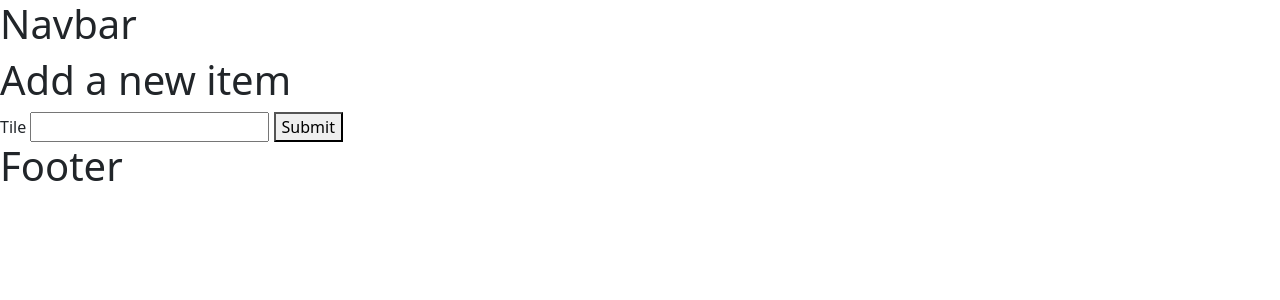
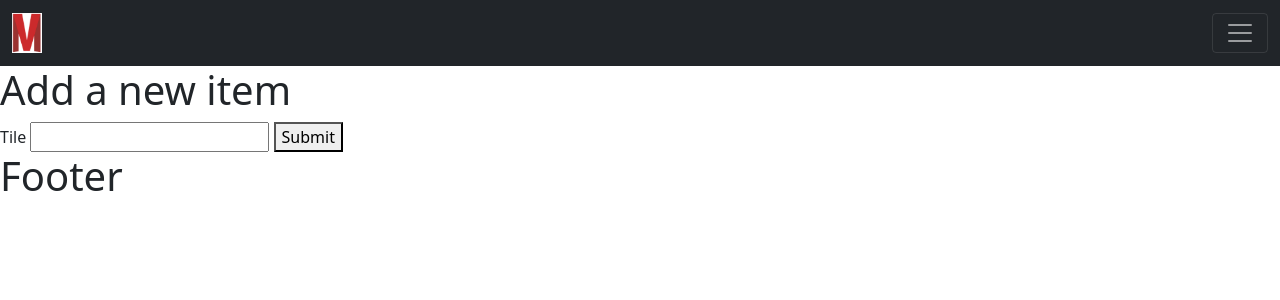
Before and after one commit to WildCodeSchool/2022-03-php-remotefr-p2-meme-flix, a PHP site: template src/View/Item/add.html.twig in a window 1280 px wide. Shown: the top 300 px of the page. Run offline with PHP 8.4, Linux system fonts and the light colour scheme; the template is opened without the code that fills it, so the values that code supplies are empty; some libraries are stand-ins or nearby versions.

Commit message:
create  navbar

```diff
--- a/src/View/Insert/_nav.html.twig
+++ b/src/View/Insert/_nav.html.twig
@@ -1,6 +1,52 @@
 
 
+ {# <nav class="navbar navbar-expand-lg navbar-dark bg-dark">
+  <div class="container-fluid">
+    <a class="navbar-brand" href="#">Navbar</a>
+    <button class="navbar-toggler" type="button" data-bs-toggle="collapse" data-bs-target="#navbarSupportedContent" aria-controls="navbarSupportedContent" aria-expanded="false" aria-label="Toggle navigation">
+      <span class="navbar-toggler-icon"></span>
+    </button>
+    <div class="collapse navbar-collapse" id="navbarSupportedContent">
+      <ul class="navbar-nav me-auto mb-2 mb-lg-0">
+        <li class="nav-item">
+          <a class="nav-link active" aria-current="page" href="#">Home</a>
+        </li>
+        <li class="nav-item">
+          <a class="nav-link" href="#">Link</a>
+        </li>
+        <li class="nav-item dropdown">
+          <a class="nav-link dropdown-toggle" href="#" id="navbarDropdown" role="button" data-bs-toggle="dropdown" aria-expanded="false">
+            Dropdown
+          </a>
+          <ul class="dropdown-menu" aria-labelledby="navbarDropdown">
+            <li><a class="dropdown-item" href="#">Action</a></li>
+            <li><a class="dropdown-item" href="#">Another action</a></li>
+            <li><hr class="dropdown-divider"></li>
+            <li><a class="dropdown-item" href="#">Something else here</a></li>
+          </ul>
+        </li>
+        <li class="nav-item">
+          <a class="nav-link disabled" href="#" tabindex="-1" aria-disabled="true">Disabled</a>
+        </li>
+      </ul>
 
-        <h1>
-            Navbar
-        </h1>
+
+       <form class="d-flex">
+        <input class="form-control me-2" type="search" placeholder="Search" aria-label="Search">
+        <button class="btn btn-outline-success" type="submit">Search</button>
+      </form>
+    </div>
+  </div>
+</nav> #}
+
+
+<nav class="navbar sticky-top navbar-dark bg-dark">
+  <div class="container-fluid">
+    <a class="navbar-brand" href="#">
+      <img src="assets/images/logo_M.png" alt="logo_M" width="30" height="40">
+    </a>
+    <button class="navbar-toggler" type="button" data-bs-toggle="collapse" data-bs-target="#navbarSupportedContent" aria-controls="navbarSupportedContent" aria-expanded="false" aria-label="Toggle navigation">
+      <span class="navbar-toggler-icon"></span>
+    </button>
+  </div>
+</nav>
```
Also changed, not shown: public/assets/images/logo_M.png (added).
